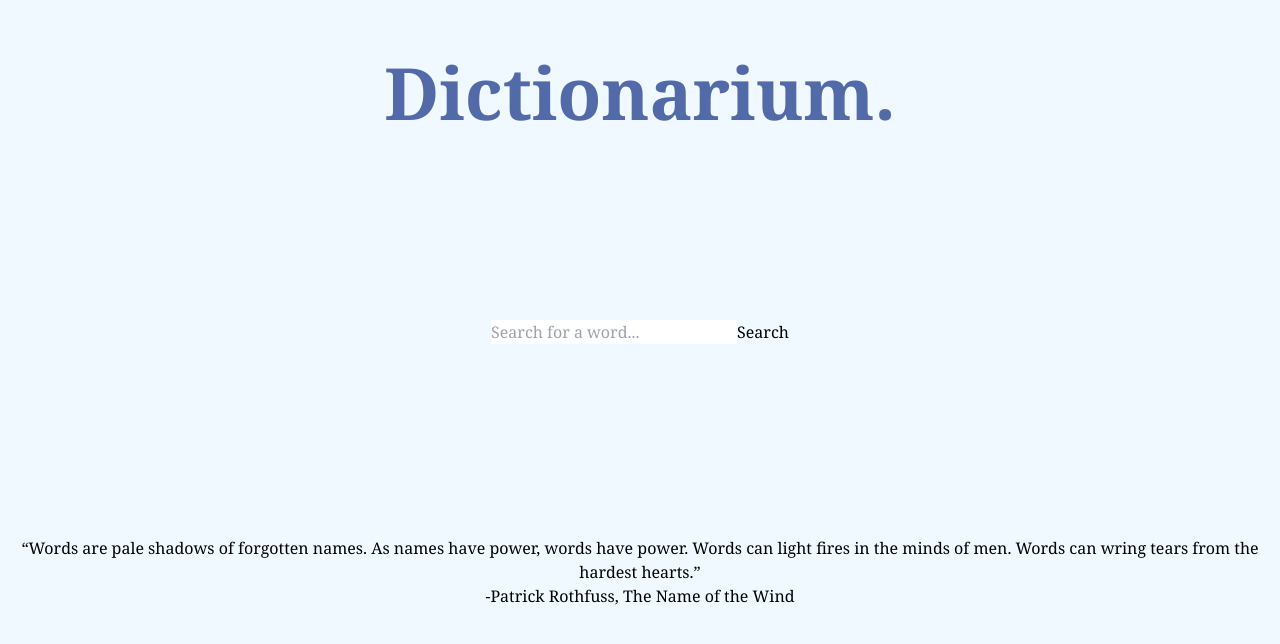
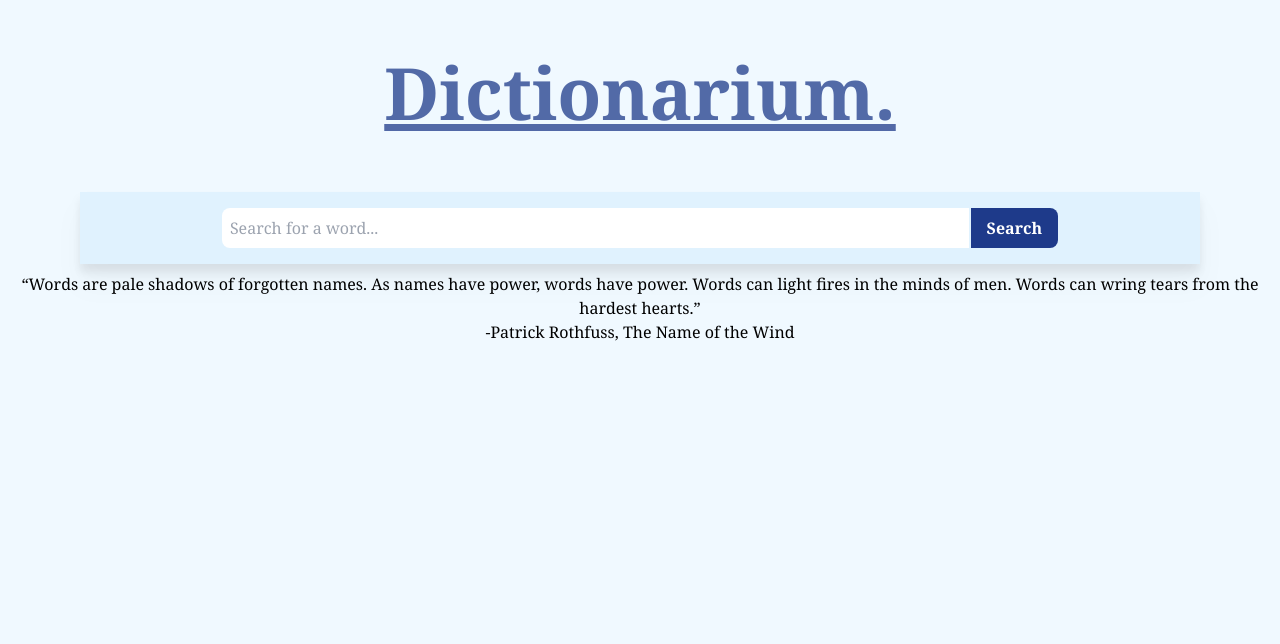
Before and after one commit to saragagg/Dictionarium-app, a React (Create React App) app in the folder dictionarium-app/: page / in a window 1280 px wide. Shown: the top 644 px of the page. Built offline with nearby package versions, Linux system fonts and the light colour scheme; the HTML template or start-up script is replaced by a standard one.

Commit message:
Adding css tailwind styling to searchbar

```diff
--- a/dictionarium-app/src/App.js
+++ b/dictionarium-app/src/App.js
@@ -10,7 +10,7 @@ function App() {
   const [showWord, setShowWord] = useState(false)
 
   return (
-    <div className="h-screen bg-sky-50 font-serif grid grid-cols text-center">
+    <div className="h-screen bg-sky-50 font-serif text-center">
         <Header />
         <SearchBar selectedWord={selectedWord} setSelectedWord={setSelectedWord} setShowWord={setShowWord}/>
         {!showWord && <HomePage />}
--- a/dictionarium-app/src/Components/Header.jsx
+++ b/dictionarium-app/src/Components/Header.jsx
@@ -2,7 +2,7 @@
 
 const Header = () => {
     return (
-        <h1 className="text-7xl text-center text-blue-900/75 font-bold hover:text-blue-900 hover:underline mt-14" >Dictionarium.</h1>
+        <h1 className="text-7xl text-center text-blue-900 font-bold hover:text-blue-900/75 hover:underline py-14" >Dictionarium.</h1>
     )
 }
 
--- a/dictionarium-app/src/Components/SearchBar.jsx
+++ b/dictionarium-app/src/Components/SearchBar.jsx
@@ -17,16 +17,23 @@ const SearchBar = ({ setSelectedWord, setShowWord }) => {
   };
 
   return (
-    <div>
-      <form className="search-form" onSubmit={handleSubmit}>
+    <div className="py-2">
+      <div className="drop-shadow-xl bg-sky-100 py-4 mx-20">
+        <form onSubmit={handleSubmit}>
           <input
+            className="p-2 mr-0.5 rounded-l-lg w-4/6"
             type="text"
             placeholder="Search for a word..."
             value={chosenWord}
             onChange={(e) => setChosenWord(e.target.value)}></input>
-        <button type="submit">Search</button>
+          <button
+            className="p-2 px-4 text-white font-bold rounded-r-lg bg-blue-900 transition ease-in-out delay-150 hover:-translate-y-1 hover:scale-110 hover:bg-blue-800/75 duration-300 w-0.5/6"
+            type="submit">
+            Search
+          </button>
         </form>
         {error && <h4 className="text-red-600/75">Please type a word</h4>}
+      </div>
     </div>
   );
 };
```
Lines whose indentation alone changed are shown as unchanged.
